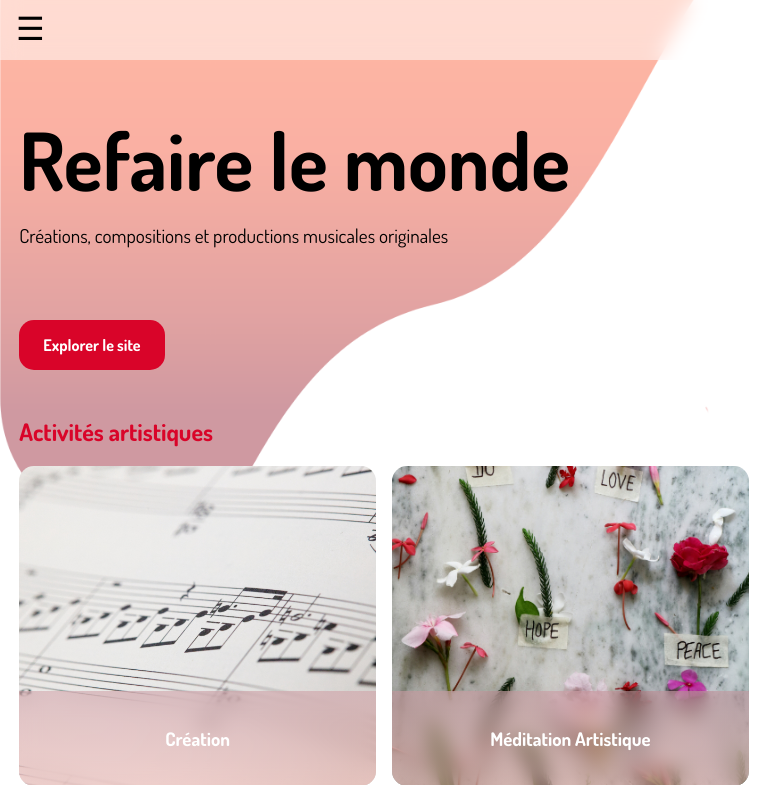
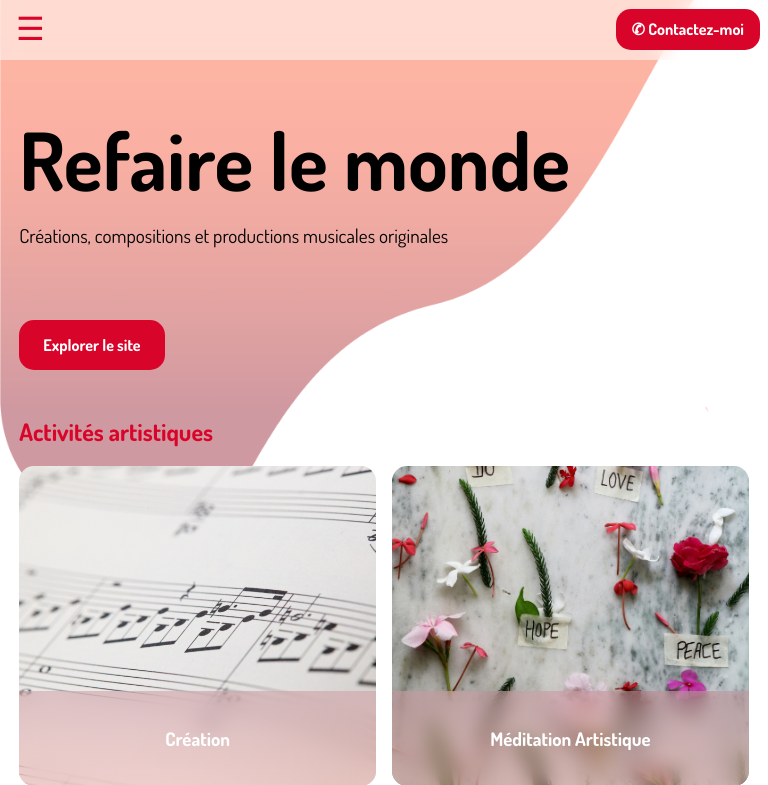
Before and after one commit to trmouv/refaire_le_monde.io, a PHP site: page / in a window 768 px wide. Shown: the top 785 px of the page. Run offline with PHP 8.4, Linux system fonts and the light colour scheme.

Commit message:
modif en tete mobile

```diff
--- a/index.html
+++ b/index.html
@@ -12,7 +12,7 @@
     <body>
         <div class="fond_top"></div>
         <section class="menu_mobile">
-        <div class="menu_bar"><span class="burger_btn" onclick="openNav()">&#9776;</span></div>
+        <div class="menu_bar"><span class="burger_btn" onclick="openNav()">&#9776;</span><button>&#9990; Contactez-moi</button></div>
         <div id="mySidenav" class="sidenav">
             <a href="javascript:void(0)" class="closebtn" onclick="closeNav()">&times;</a>
             <a href="#">Accueil</a>
--- a/style.css
+++ b/style.css
@@ -358,6 +358,13 @@
     display: none;
   }
 
+  .menu_bar button {
+    padding: 0.7em 1em 0.7em 1em;
+    margin-top: 0.55em;
+    margin-right: 0.5em;
+    float: right;
+  }
+
   /* DEBUT menu mobile*/
   section.menu_mobile{
     position: relative;
@@ -371,7 +378,7 @@
     height: 100vh;
     width: 0;
     position: fixed;
-    z-index: 3;
+    z-index: 2;
     top: 0;
     left: 0;
     background: linear-gradient(180deg, rgba(207, 153, 161, 0.8) 0%, rgba(246, 186, 182, 0.8) 100%);
@@ -404,12 +411,14 @@
   }
 
   span.burger_btn{
+    color: #D90429;
     font-size: 2em;
     cursor: pointer;
     position: absolute;
     top: 0.3em;
     left: 0.5em;
   }
+
   /* FIN menu mobile*/
 
   .footer_bottom{
@@ -432,6 +441,7 @@
 @media all and (max-width: 759px){
 
   section{
+    z-index: 1;
     width: 95%;
     margin-bottom: 3rem;
     margin-left: auto;
@@ -518,6 +528,7 @@
 @media screen and (min-width: 760px) and (max-width: 1150px){
 
     section{
+      z-index: 1;
       width: 95%;
       margin-bottom: 3rem;
       margin-left: auto;
@@ -537,6 +548,7 @@
     }
 
     article.activites{
+        z-index: 1;
         display: grid;
         grid-template-columns: 1fr 1fr;
         grid-template-rows: 1fr 1fr;
@@ -547,6 +559,7 @@
     }
 
     article.interventions{
+        z-index: 1;
         display: grid;
         grid-template-columns: 1fr 1fr;
         grid-template-rows: 1fr 1fr 1fr;
@@ -591,6 +604,7 @@
   }
 
   section{
+    z-index: 1;
     width: 80%;
     margin-left: auto;
     margin-right: auto;
@@ -729,12 +743,14 @@ nav{
 }
 
 .box_4{
+    z-index: 1;
     height: 20rem;
     position: relative;
     border-radius: 15px;
 }
 
 .box_4 div{
+    z-index: 1;
     box-sizing: border-box;
     background: linear-gradient(180deg, rgba(207, 153, 161, 0.5) 0%, rgba(246, 186, 182, 0.5) 100%);
     backdrop-filter: blur(10px);
```
